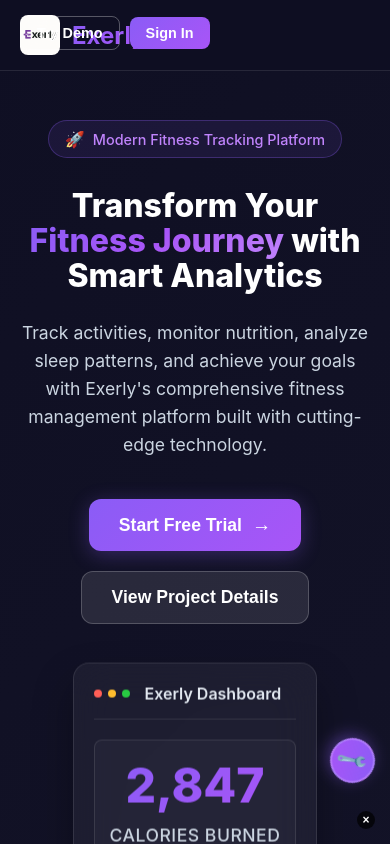
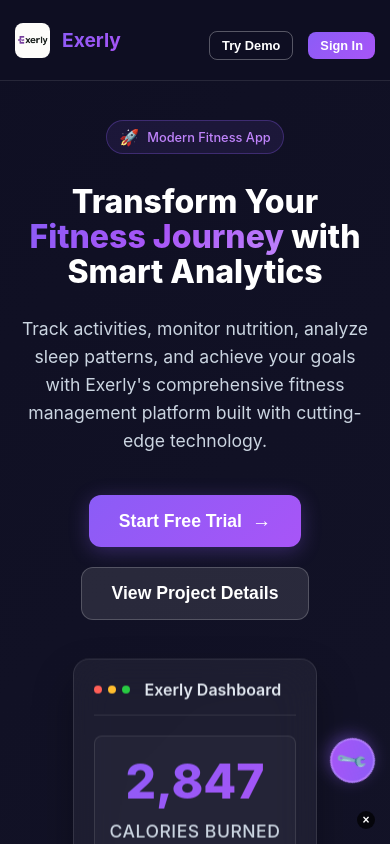
Before and after one commit to whoisaldo/Exerly-Fitness, a React (Create React App) app in the folder frontend/: page / in a window 390 px wide. Shown: the top 844 px of the page. Built offline with nearby package versions, Linux system fonts and the light colour scheme; the HTML template or start-up script is replaced by a standard one.

Commit message:
Fix navigation overlap and badge text fitting issues

```diff
--- a/frontend/src/Components/LandingPage.css
+++ b/frontend/src/Components/LandingPage.css
@@ -22,16 +22,19 @@
 .nav-container {
   max-width: 1200px;
   margin: 0 auto;
-  padding: 0 20px;
-  display: flex;
-  justify-content: space-between;
+  padding: 0 30px;
+  display: grid;
+  grid-template-columns: 1fr auto;
   align-items: center;
+  gap: 40px;
+  min-height: 70px;
 }
 
 .nav-logo {
   display: flex;
   align-items: center;
   gap: 12px;
+  justify-self: start;
 }
 
 .logo-img {
@@ -53,6 +56,7 @@
 .nav-links {
   display: flex;
   gap: 15px;
+  justify-self: end;
 }
 
 .nav-btn {
@@ -114,12 +118,16 @@
   gap: 8px;
   background: rgba(139, 92, 246, 0.1);
   border: 1px solid rgba(139, 92, 246, 0.3);
-  padding: 8px 16px;
-  border-radius: 20px;
+  padding: 12px 20px;
+  border-radius: 25px;
   font-size: 0.9rem;
   font-weight: 500;
   color: #c084fc;
   margin-bottom: 30px;
+  white-space: nowrap;
+  flex-shrink: 0;
+  min-width: fit-content;
+  box-sizing: border-box;
 }
 
 .badge-icon {
@@ -798,13 +806,24 @@
     align-items: center;
   }
 
-  .nav-links {
-    gap: 10px;
+  .nav-container {
+    gap: 30px;
+    padding: 0 20px;
+    min-height: 60px;
   }
 
   .nav-btn {
     padding: 8px 16px;
     font-size: 0.9rem;
+  }
+
+  .logo-text {
+    font-size: 1.3rem;
+  }
+
+  .hero-badge {
+    font-size: 0.85rem;
+    padding: 8px 16px;
   }
 }
 
@@ -828,4 +847,29 @@
   .preview-stats {
     grid-template-columns: 1fr;
   }
+
+  .nav-container {
+    gap: 20px;
+    padding: 0 15px;
+    min-height: 50px;
+  }
+
+  .nav-btn {
+    padding: 6px 12px;
+    font-size: 0.8rem;
+  }
+
+  .logo-text {
+    font-size: 1.2rem;
+  }
+
+  .logo-img {
+    width: 35px;
+    height: 35px;
+  }
+
+  .hero-badge {
+    font-size: 0.8rem;
+    padding: 6px 12px;
+  }
 }
--- a/frontend/src/Components/LandingPage.jsx
+++ b/frontend/src/Components/LandingPage.jsx
@@ -117,10 +117,10 @@ export default function LandingPage() {
             <span className="logo-text">Exerly</span>
           </div>
           <div className="nav-links">
-            <button className="nav-btn demo-btn" onClick={() => navigate('/')}>
+            <button className="nav-btn demo-btn" onClick={() => navigate('/login')}>
               Try Demo
             </button>
-            <button className="nav-btn login-btn" onClick={() => navigate('/')}>
+            <button className="nav-btn login-btn" onClick={() => navigate('/login')}>
               Sign In
             </button>
           </div>
@@ -133,7 +133,7 @@ export default function LandingPage() {
           <div className="hero-content">
             <div className="hero-badge">
               <span className="badge-icon">🚀</span>
-              Modern Fitness Tracking Platform
+              Modern Fitness App
             </div>
             <h1 className="hero-title">
               Transform Your <span className="gradient-text">Fitness Journey</span> with Smart Analytics
@@ -143,7 +143,7 @@ export default function LandingPage() {
               Exerly's comprehensive fitness management platform built with cutting-edge technology.
             </p>
             <div className="hero-actions">
-              <button className="cta-primary" onClick={() => navigate('/')}>
+              <button className="cta-primary" onClick={() => navigate('/login')}>
                 Start Free Trial
                 <span className="cta-icon">→</span>
               </button>
@@ -326,7 +326,7 @@ export default function LandingPage() {
               Join thousands of users who are already achieving their health goals with Exerly.
             </p>
             <div className="cta-actions">
-              <button className="cta-primary large" onClick={() => navigate('/')}>
+              <button className="cta-primary large" onClick={() => navigate('/login')}>
                 Get Started Free
                 <span className="cta-icon">🚀</span>
               </button>
@@ -354,14 +354,14 @@ export default function LandingPage() {
             <div className="footer-links">
               <div className="footer-column">
                 <h4 className="footer-title">Product</h4>
-                <a href="#features" className="footer-link">Features</a>
-                <a href="#pricing" className="footer-link">Demo</a>
+                <button onClick={() => navigate('/login')} className="footer-link">Try Demo</button>
+                <button onClick={() => navigate('/login')} className="footer-link">Login</button>
                 <button onClick={() => navigate('/credits')} className="footer-link">About</button>
               </div>
               <div className="footer-column">
                 <h4 className="footer-title">Resources</h4>
-                <a href="https://github.com/whoisaldo/Exerly-Fitness" className="footer-link">GitHub</a>
-                <a href="https://www.linkedin.com/in/ali-younes-41a2b4296/" className="footer-link">LinkedIn</a>
+                <a href="https://github.com/whoisaldo/Exerly-Fitness" target="_blank" rel="noopener noreferrer" className="footer-link">GitHub</a>
+                <a href="https://www.linkedin.com/in/ali-younes-41a2b4296/" target="_blank" rel="noopener noreferrer" className="footer-link">LinkedIn</a>
                 <button onClick={() => navigate('/status-check')} className="footer-link">Status</button>
               </div>
             </div>
--- a/frontend/src/Components/LoginSignup/LoginSignup.css
+++ b/frontend/src/Components/LoginSignup/LoginSignup.css
@@ -43,6 +43,30 @@ body {
   padding: 20px;
   position: relative;
   background: linear-gradient(135deg, #1e1b4b 0%, #312e81 50%, #4338ca 100%);
+}
+
+/* Back to Landing Button */
+.back-to-landing {
+  position: absolute;
+  top: 30px;
+  left: 30px;
+  font-size: 16px;
+  font-weight: 600;
+  color: #ffffff;
+  background: rgba(255, 255, 255, 0.1);
+  backdrop-filter: blur(20px);
+  padding: 12px 20px;
+  border-radius: 12px;
+  border: 1px solid rgba(255, 255, 255, 0.2);
+  text-decoration: none;
+  transition: all 0.3s ease;
+  z-index: 100;
+}
+
+.back-to-landing:hover {
+  background: rgba(255, 255, 255, 0.2);
+  transform: translateY(-2px);
+  box-shadow: 0 8px 25px rgba(0, 0, 0, 0.3);
 }
 
 /* Background Circles */
--- a/frontend/src/Components/LoginSignup/LoginSignup.jsx
+++ b/frontend/src/Components/LoginSignup/LoginSignup.jsx
@@ -115,6 +115,11 @@ const LoginSignup = () => {
         <div className="circle circle-2"></div>
         <div className="circle circle-3"></div>
       </div>
+
+      {/* Back Button */}
+      <Link to="/" className="back-to-landing">
+        ← Back to Landing Page
+      </Link>
 
       {/* Main Content */}
       <div className="auth-card">
```
